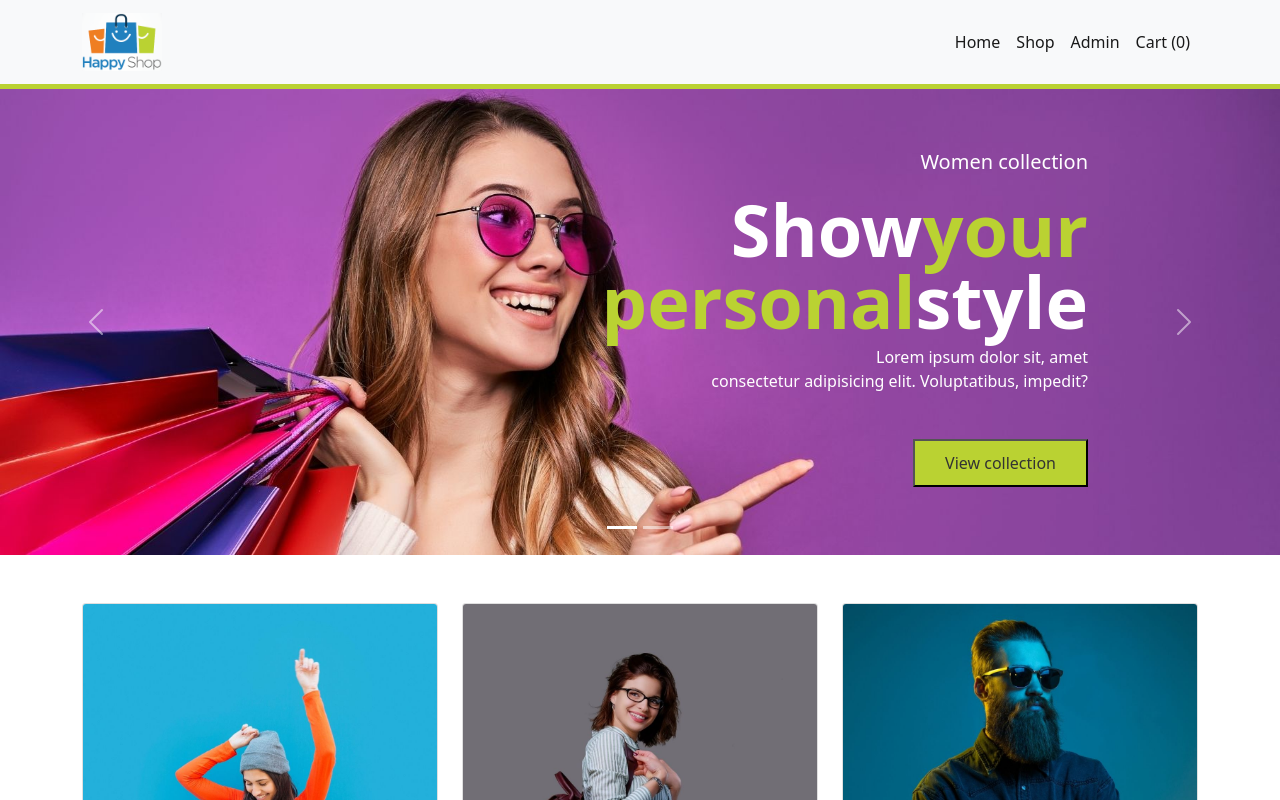
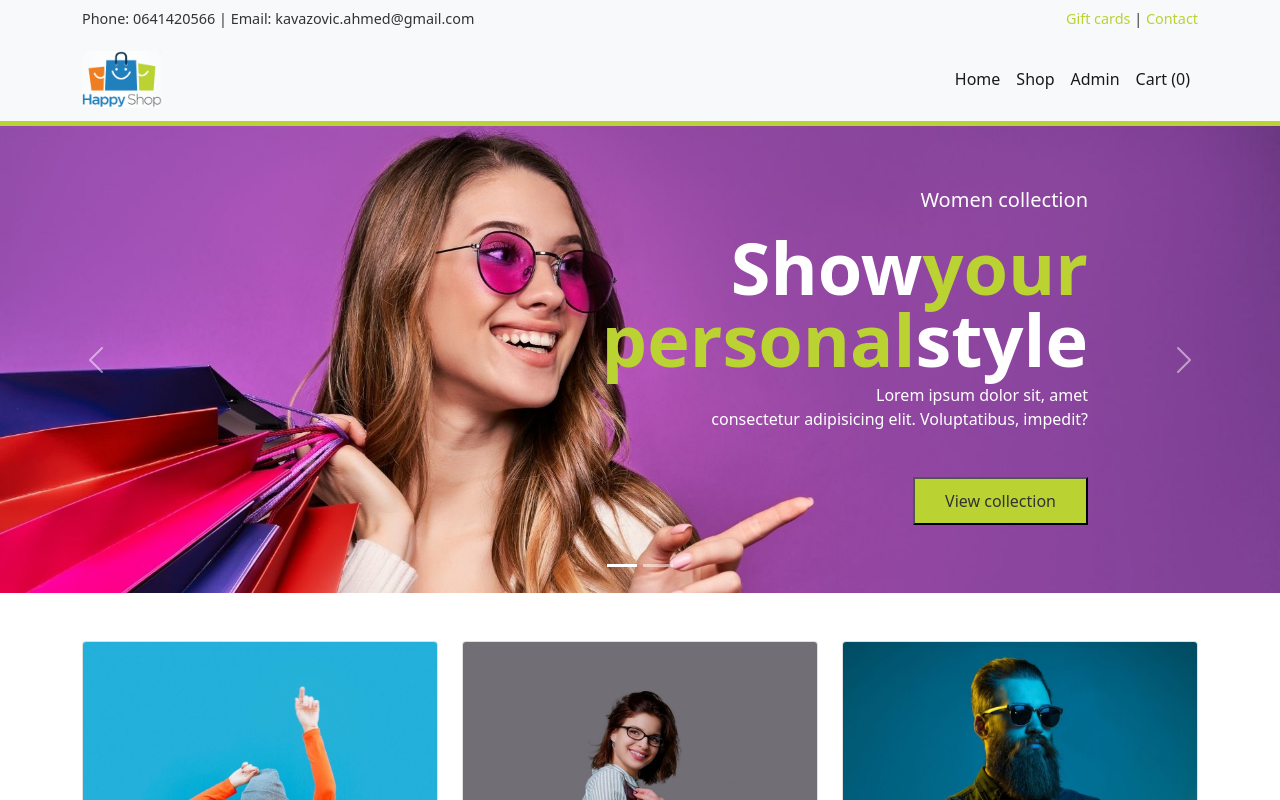
Before and after one commit to AhmedKvz/happy-commerce, a React (Create React App) app: page / in a window 1280 px wide. Shown: the top 800 px of the page. Built offline with nearby package versions, Linux system fonts and the light colour scheme.

Commit message:
added topbar

```diff
--- a/src/App.js
+++ b/src/App.js
@@ -1,6 +1,7 @@
 import { useState } from "react";
 import { BrowserRouter, Routes, Route } from "react-router-dom";
 
+import Topbar from "./components/Topbar";
 import Navbar from "./components/Navbar";
 import Footer from "./components/Footer";
 
@@ -16,6 +17,7 @@ function App() {
   return (
     <BrowserRouter>
       <div>
+        <Topbar />
         <Navbar cart={cart} />
         <Routes>
           <Route path="/" element={<Home />} />
--- /dev/null
+++ b/src/components/Topbar.js
@@ -0,0 +1,16 @@
+import React from "react";
+
+function Topbar() {
+  return (
+    <section class="topbar bg-light py-2">
+      <article class="container d-flex justify-content-between">
+        <div>Phone: 0641420566 | Email: kavazovic.ahmed@gmail.com</div>
+        <div>
+          <a href="/">Gift cards</a> | <a href="/">Contact</a>
+        </div>
+      </article>
+    </section>
+  );
+}
+
+export default Topbar;
--- a/src/index.css
+++ b/src/index.css
@@ -159,8 +159,13 @@ responsive
   .products .col-md-4 {
     margin-bottom: 25px;
   }
+
+  .carousel-item h2 {
+    line-height: 1;
+    font-size: 0.7em;
+  }
+
+  ul {
+    display: flex;
+  }
 }
-
-ul {
-  display: flex;
-}
--- a/src/pages/Home.css
+++ b/src/pages/Home.css
@@ -62,3 +62,13 @@ slider
   background-position: center;
   background-size: cover;
 }
+
+/************************
+responsive
+*************************/
+
+@media (max-width: 768px) {
+  .products .col-md-4 {
+    margin-bottom: 25px;
+  }
+}
--- a/src/pages/Single.js
+++ b/src/pages/Single.js
@@ -2,7 +2,7 @@ import React from "react";
 import { useParams, Link } from "react-router-dom";
 import { useState, useRef } from "react";
 import Images from "../img/images";
-
+import "../pages/Single.css";
 function Single({ cart, setCart }) {
   const qunt = useRef(0);
   let params = useParams();
```
Also changed, not shown: src/pages/Single.css (added).
